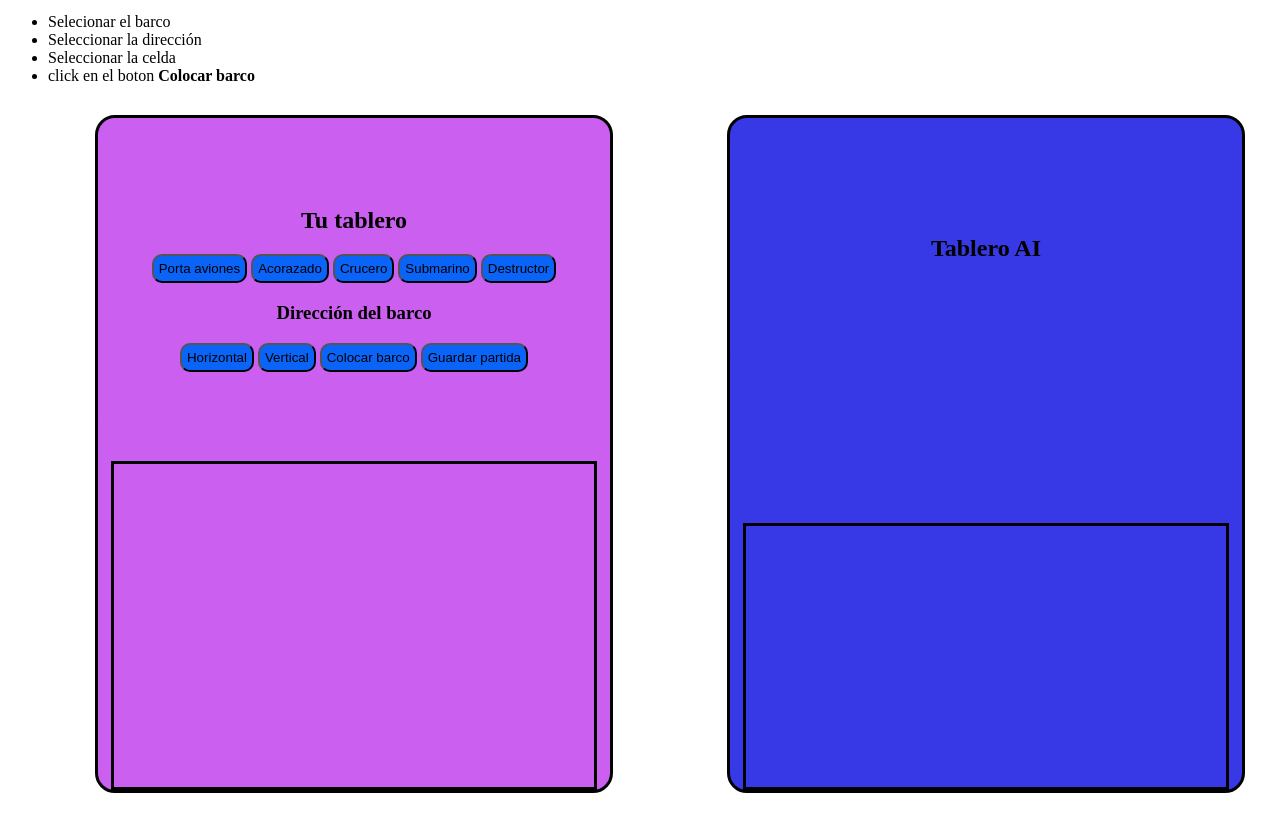
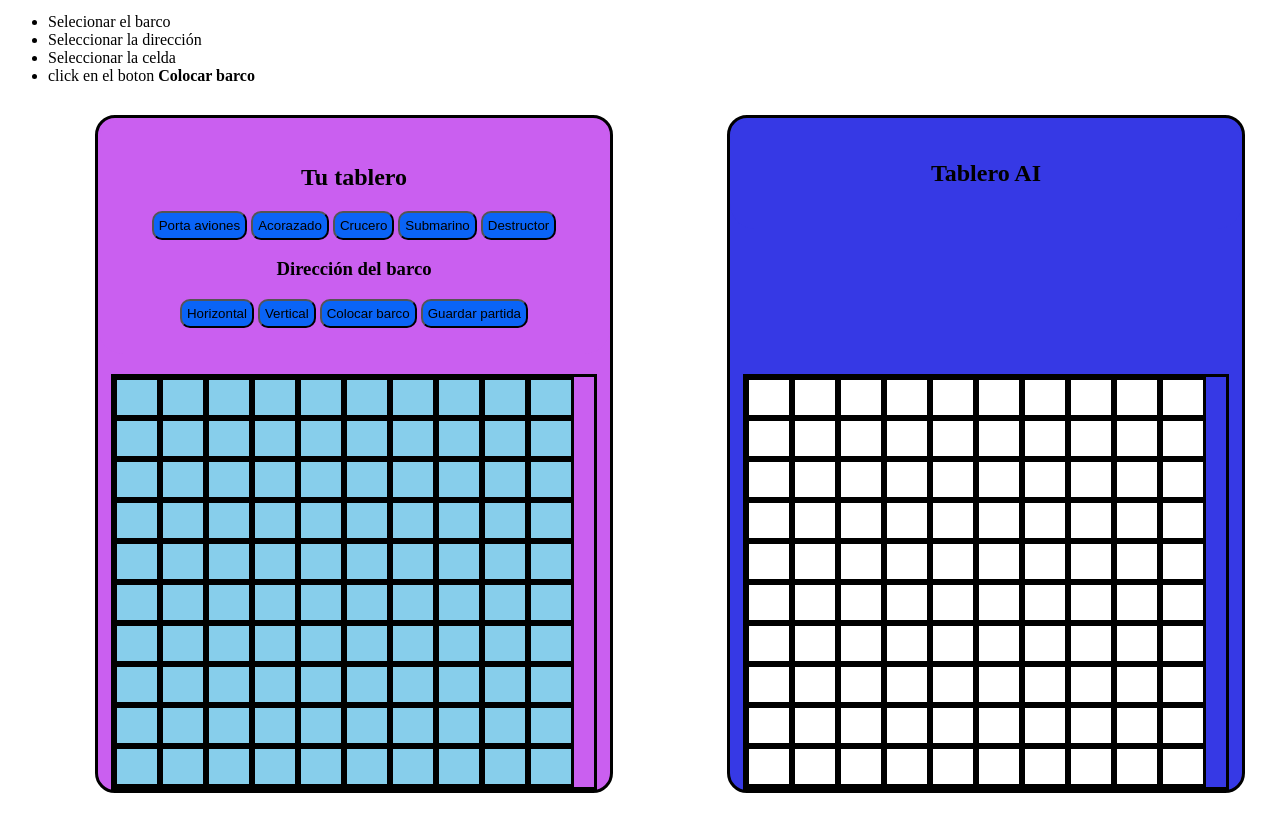
Before and after one commit to yenevielroberts/Hundir-la-flota, a plain HTML site: page index.html in a window 1280 px wide. Shown: the part 101-924 px from the top of the page. Drawn offline with Linux system fonts and the light colour scheme.

Commit message:
Vista de los tableros

```diff
--- a/TableroAi.js
+++ b/TableroAi.js
@@ -1,7 +1,7 @@
 import { Barco } from "./Barco.js";
 import { Celda } from "./Celda.js";
 
-export class Tablero {
+export class TableroAi {
     #tamano = 10;
     #celdas;
     #listaBarcos = [];
--- a/script.js
+++ b/script.js
@@ -1,4 +1,4 @@
-import { Tablero } from "./TableroAi.js";
+import { TableroAi } from "./TableroAi.js";
 import { TableroUser } from "./TableroUser.js";
 
 const barcosJson = `[
@@ -10,7 +10,18 @@ const barcosJson = `[
 ]`
 
 
+const tableroAi=new TableroAi()
+tableroAi.guardarBarcos(barcosJson)
+tableroAi.generarTablero()
+tableroAi.posicionarBarcos()
+const listaCeldasAI = tableroAi.listaCeldas
+const listaBarcosAI=tableroAi.listaBarcos
 
+const tableroUser=new TableroUser()
+tableroUser.guardarBarcosUser(barcosJson)
+tableroUser.generarTableroUser()
+const userListabarcos=tableroUser.listaBarcos
+const userListaceldas=tableroUser.celdasUser
 
 function vistaTableroAI() {
     const contenedor = document.getElementById('contenedor_ai');
@@ -21,7 +32,7 @@ function vistaTableroAI() {
             let celdaPosicion = `${i}` + `${x}`;
 
             let celda = document.createElement('div')
-            celda.setAttribute("class", "celda")
+            celda.setAttribute("class", "celda_ai")
             celda.setAttribute("id", celdaPosicion)
 
             if (listaCeldasAI[i][x].agua == false) {
--- a/style.css
+++ b/style.css
@@ -110,7 +110,7 @@ button:hover{
     background-color: red;
 }
 
-.celda {
+.celda_ai {
     border: solid black;
     width: 40px;
     height: 35px;
```
